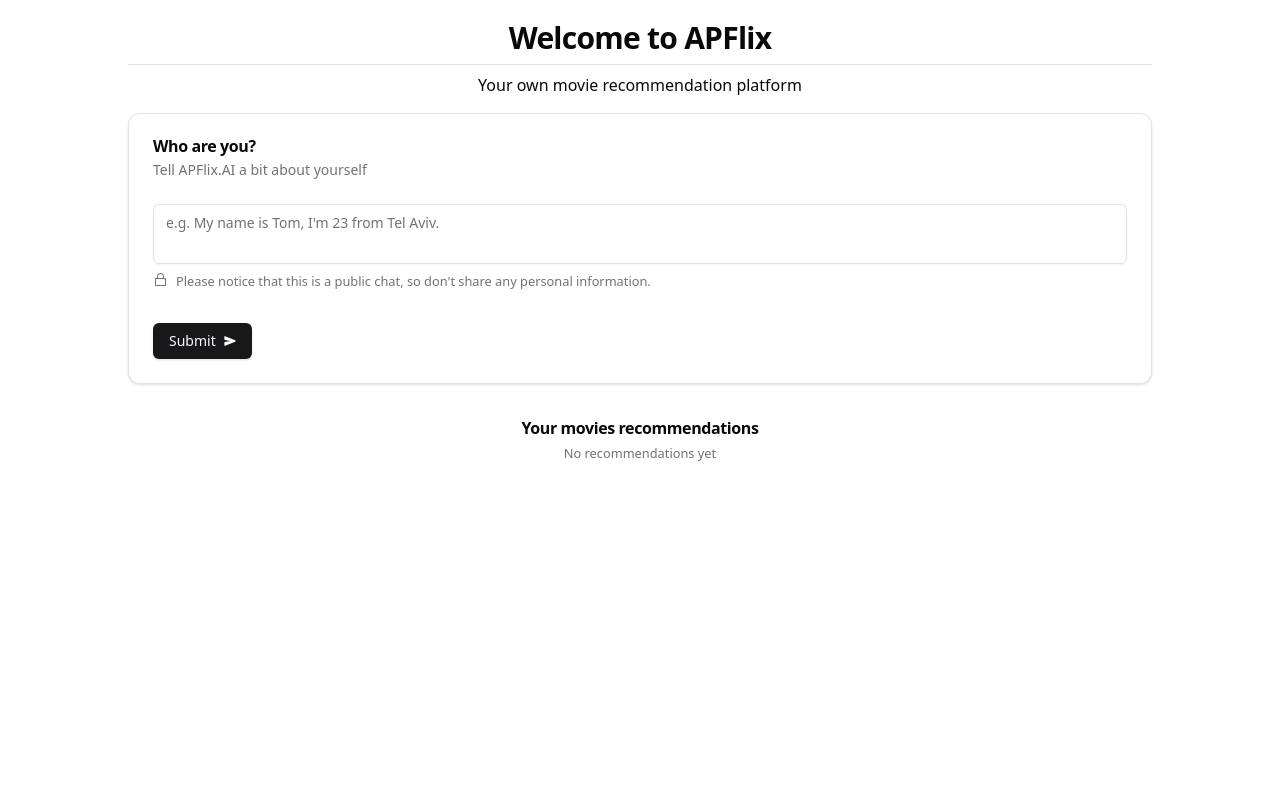
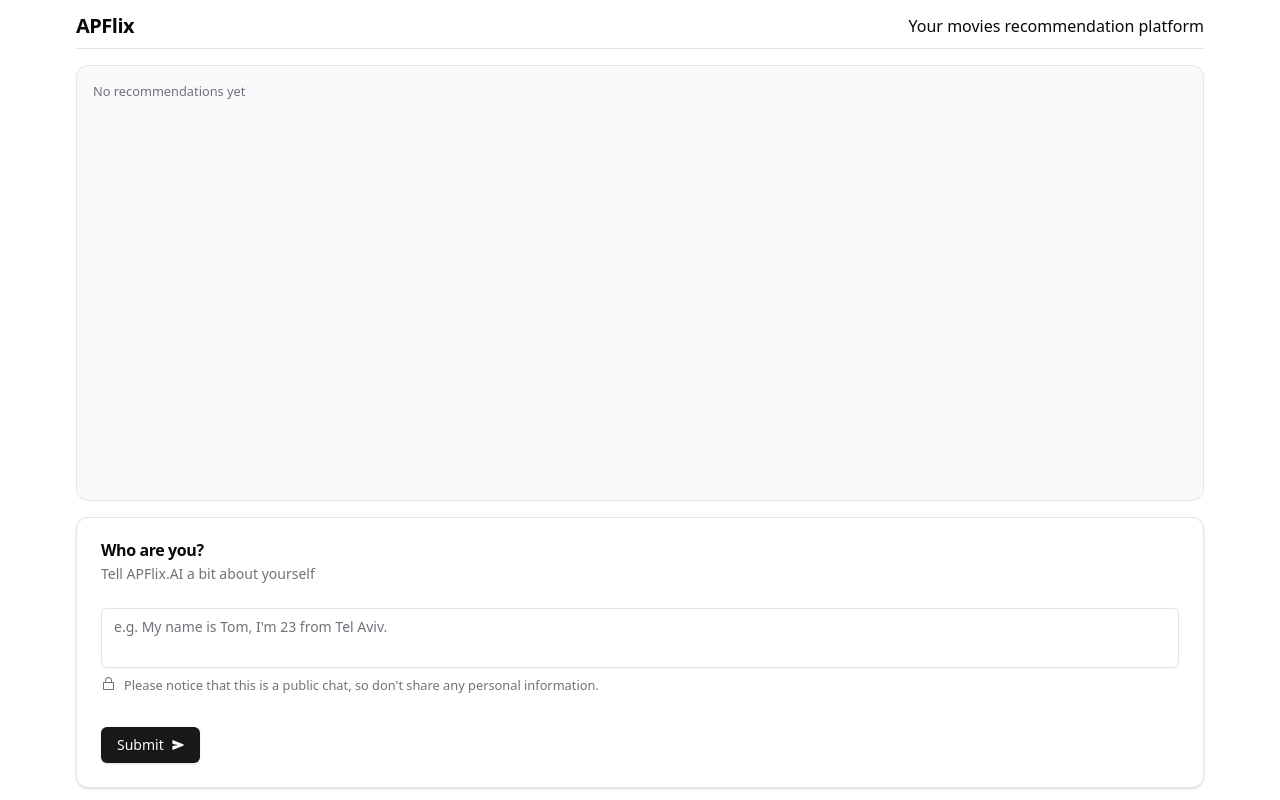
Before and after one commit to tomnaor/APFlix, a React (Vite) app in the folder frontend/: page / in a window 1280 px wide. Built offline with nearby package versions, Linux system fonts and the light colour scheme.

Commit message:
improve layout and styling

```diff
--- a/frontend/src/components/Layout/Layout.tsx
+++ b/frontend/src/components/Layout/Layout.tsx
@@ -4,7 +4,7 @@ interface LayoutProps {
 
 export const Layout = ({ children }: LayoutProps) => {
   return (
-    <div className="h-screen w-screen p-5 flex flex-col items-center">
+    <div className="h-screen w-screen flex flex-col items-center">
       {children}
     </div>
   );
--- a/frontend/src/components/MoviesRecommendation/MoviesRecommendations.tsx
+++ b/frontend/src/components/MoviesRecommendation/MoviesRecommendations.tsx
@@ -23,19 +23,18 @@ export const MoviesRecommendations = () => {
   } else {
     content = data?.map((movie) => {
       const messageWithStyling = movie?.message
-        .replace(
-          /<h1>/gm,
-          `<h1 classname="text-sm font-semibold leading-none tracking-tight">`
-        )
+        .replace(/<h1>/gm, `<h1 classname="text-sm font-semibold">`)
         .replace(/<p>/gm, `<p className="text-sm my-2">`)
         .replace(
           /<div>/gm,
-          `<div className="flex flex-col rounded-md bg-gray-50 p-4 max-w-lg">`
+          `<div className="flex flex-col rounded-md bg-white p-4 max-w-lg shadow">`
         );
 
       return (
-        <div key={nanoid()}>
-          <p>{movie?.movie}</p>
+        <div key={nanoid()} className="flex flex-col gap-2">
+          <h2 className="font-semibold leading-none tracking-tight">
+            {movie?.movie}
+          </h2>
           <p className="whitespace-pre-line">{parse(messageWithStyling)}</p>
         </div>
       );
@@ -43,11 +42,7 @@ export const MoviesRecommendations = () => {
   }
 
   return (
-    <div className="flex gap-2 flex-col items-center mt-5">
-      <h1 className="font-semibold leading-none tracking-tight">
-        Your movies recommendations
-      </h1>
-
+    <div className="flex gap-2 flex-col overflow-auto p-4 flex-1 bg-gray-50 rounded-xl border">
       {content}
     </div>
   );
--- a/frontend/src/components/WelcomeHeader/WelcomeHeader.tsx
+++ b/frontend/src/components/WelcomeHeader/WelcomeHeader.tsx
@@ -1,10 +1,10 @@
 export const WelcomeHeader = () => {
   return (
-    <div className="flex flex-col gap-2 w-full">
-      <h1 className="scroll-m-20 border-b pb-2 text-3xl font-semibold tracking-tight transition-colors first:mt-0 text-center">
-        Welcome to APFlix
+    <div className="flex w-full pb-2 border-b items-center justify-between">
+      <h1 className="scroll-m-20 text-xl font-semibold tracking-tight transition-colors first:mt-0 text-center">
+        APFlix
       </h1>
-      <p className="text-center">Your own movie recommendation platform</p>
+      <p className="text-center">Your movies recommendation platform</p>
     </div>
   );
 };
--- a/frontend/src/pages/Home/Home.tsx
+++ b/frontend/src/pages/Home/Home.tsx
@@ -4,10 +4,10 @@ import { WelcomeHeader } from "@/components/WelcomeHeader/WelcomeHeader";
 
 export const Home = () => {
   return (
-    <div className="flex flex-col gap-4 w-full max-w-5xl items-center">
+    <div className="flex flex-col gap-4 w-full h-full max-w-6xl justify-between flex-1 p-3">
       <WelcomeHeader />
+      <MoviesRecommendations />
       <ChatForm />
-      <MoviesRecommendations />
     </div>
   );
 };
```
